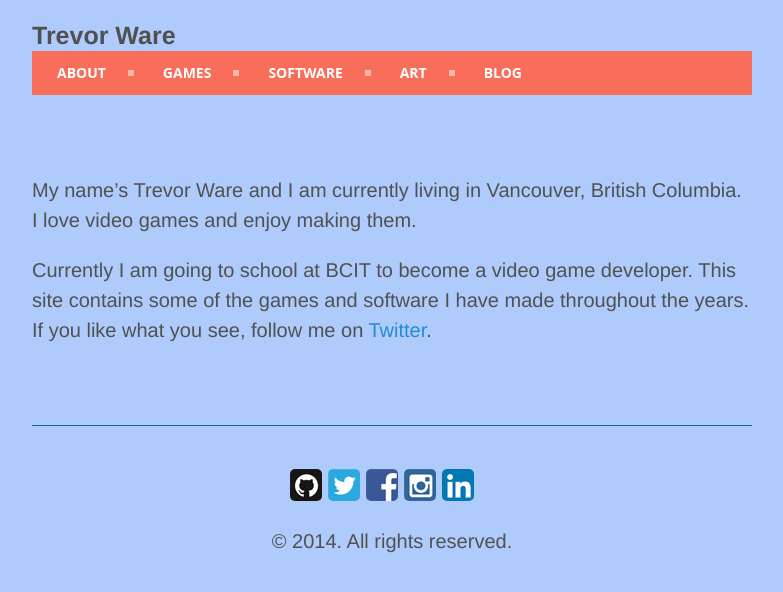
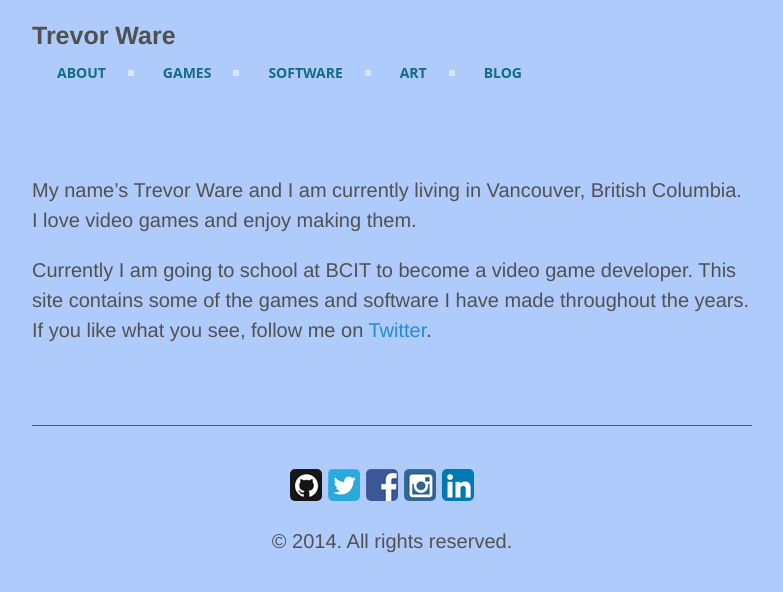
Before and after one commit to twarrre/twarrre.github.io, a Jekyll site: the page built from index.md, in a window 1280 px wide. Shown: the top 592 px of the page, without its empty margins (248-1031 px from the left). Built offline with Jekyll 4.4.1, drawn with Linux system fonts in a browser that asks for light colours.

Commit message:
Tweaking the menu bar.

```diff
--- a/public/css/poole.css
+++ b/public/css/poole.css
@@ -493,7 +493,7 @@ menu bar
 */
 @import url(http://fonts.googleapis.com/css?family=Open+Sans:700);
 #cssmenu {
-  background: #f96e5b;
+  background: #AECBFC;
   width: auto;
 }
 #cssmenu ul {
@@ -524,7 +524,7 @@ menu bar
   text-align: center;
 }
 #cssmenu ul li a {
-  color: #ffffff;
+  color: #136b86;
   text-decoration: none;
   display: block;
   padding: 15px 25px;
```
